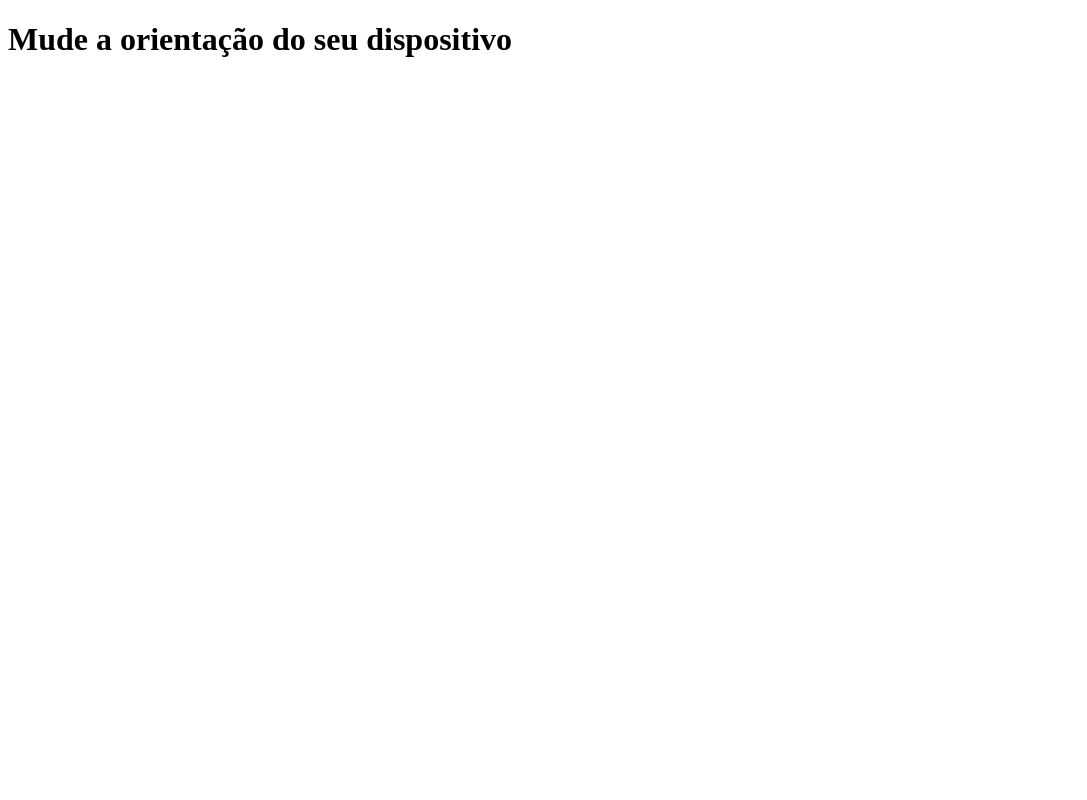
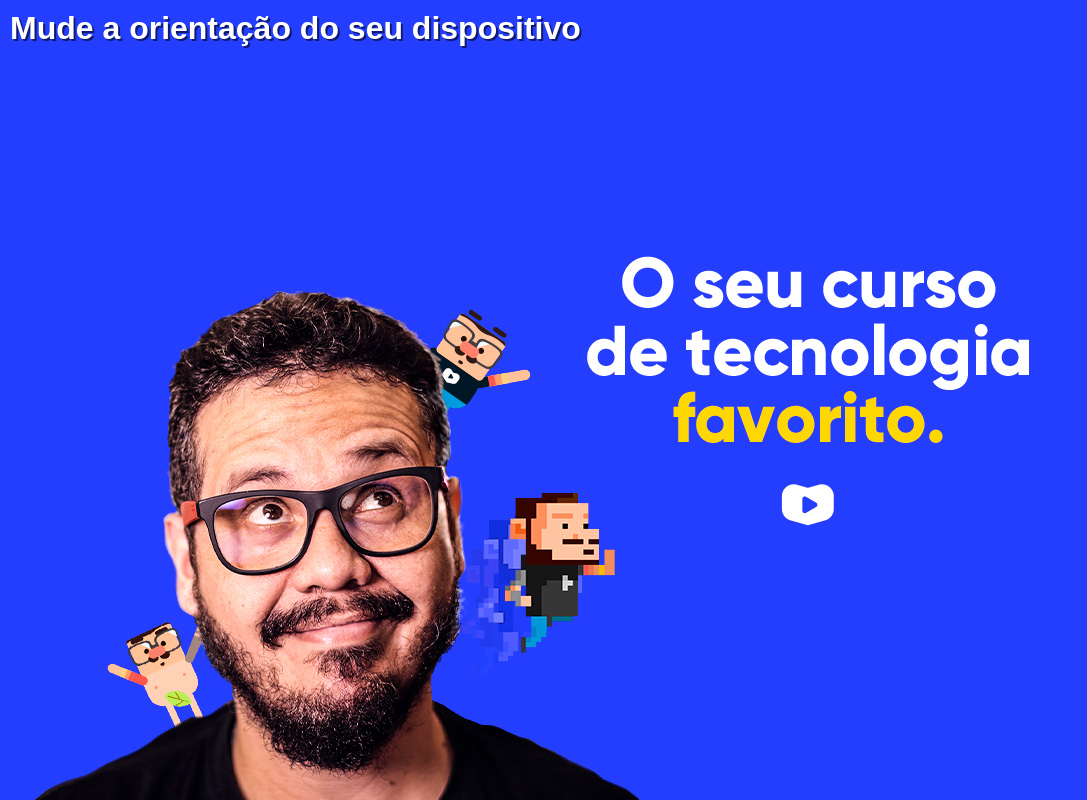
Before and after one commit to lucassampaior/html-css, a plain HTML site: page exercicios/ex026/mq002/index.html in a window 1280 px wide. Shown: the whole page, without its empty margins (0-1087 px from the left). Drawn offline with Linux system fonts and the light colour scheme.

Commit message:
ec002 mq

```diff
--- a/exercicios/ex026/mq002/estilo/paisagem.css
+++ b/exercicios/ex026/mq002/estilo/paisagem.css
@@ -1,3 +1,8 @@
 @charset "UTF-8";
 
 /*Aparelho deitado(landscape)*/
+
+body {
+    background-image: url(../imagens/cev-landscape.jpg);
+    background-position: left bottom;
+}
--- a/exercicios/ex026/mq002/estilos/retrato.css
+++ b/exercicios/ex026/mq002/estilos/retrato.css
@@ -1,3 +1,8 @@
 @charset "UTF-8";
 
 /*Aparelho em pé(portrait)*/
+
+body {
+    background-image: url(../imagens/cev-portrait.jpg);
+    background-position: center bottom;
+}
--- a/exercicios/ex026/mq002/estilos/style.css
+++ b/exercicios/ex026/mq002/estilos/style.css
@@ -1,3 +1,24 @@
 @charset "UTF-8";
 
 /*Configurações gerais*/
+
+* {
+    margin: 0px;
+    padding: 0px;
+    font-family: Arial, Helvetica, sans-serif;
+}
+
+html, body {
+    width: 100vw;
+    height: 100vh;
+    background-color: #233eff;
+    background-size: contain;
+    background-repeat: no-repeat;
+
+}
+
+h1 {
+    color: white;
+    text-shadow: 2px 2px 0px #101b70;
+    padding: 10px;
+}
```
